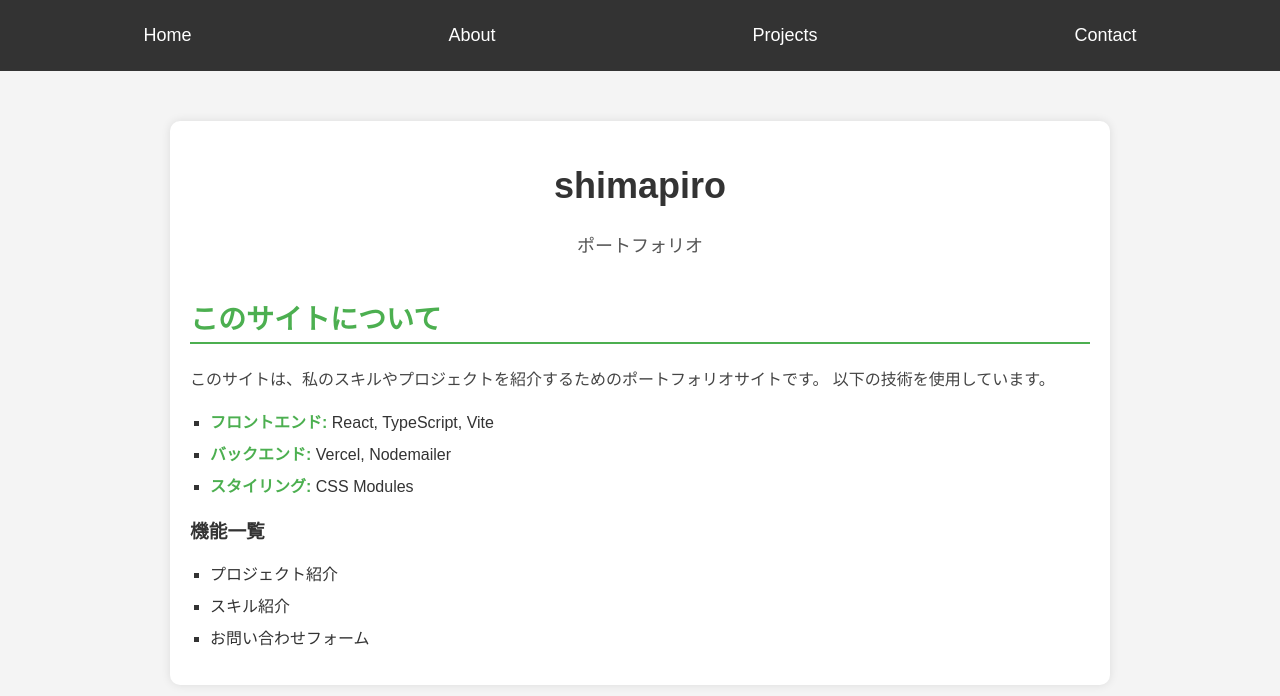
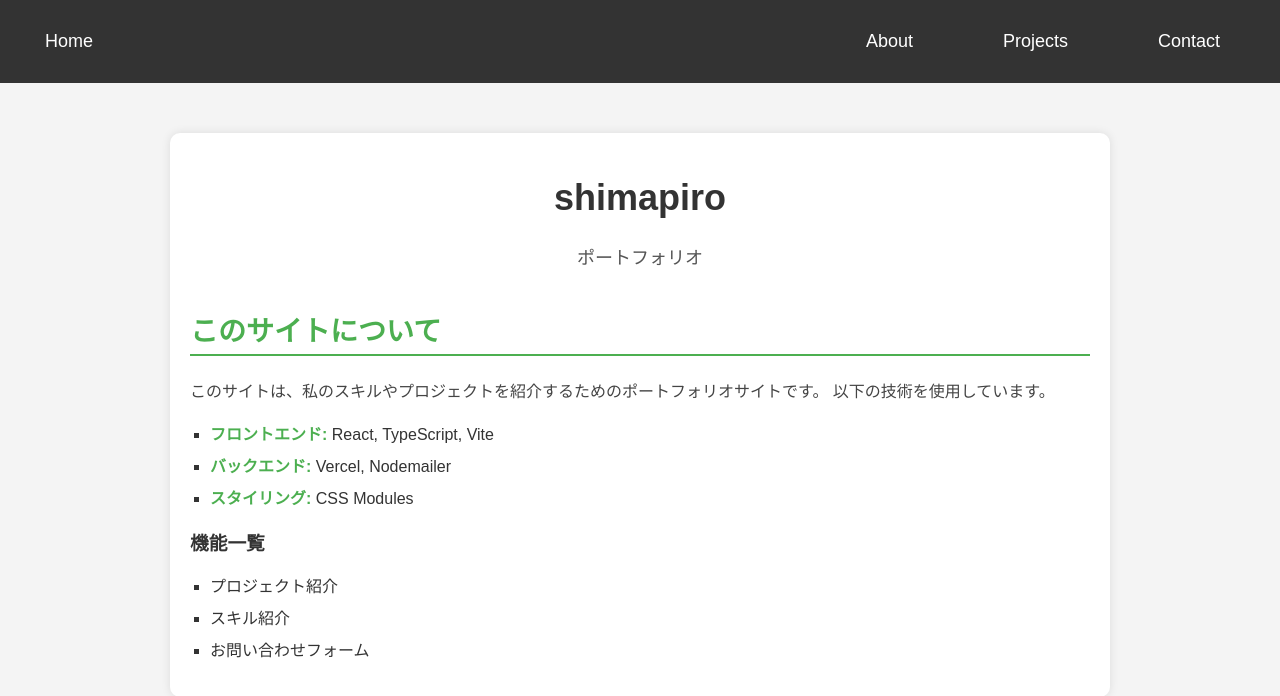
Before and after one commit to shimapiro/my-portfolio, a React (Vite) app: page / in a window 1280 px wide. Shown: the top 696 px of the page. Built offline with nearby package versions, Linux system fonts and the light colour scheme.

Commit message:
💄 ハンバーガーメニュー

```diff
--- a/src/components/Navbar.tsx
+++ b/src/components/Navbar.tsx
@@ -1,14 +1,31 @@
-import React from 'react';
+import React, { useState } from 'react';
 import { Link } from 'react-router-dom';
 import '../styles/Navbar.css';
 
 const Navbar: React.FC = () => {
+  const [isOpen, setIsOpen] = useState(false);
+
+  // ハンバーガーメニューの開閉を切り替え
+  const toggleMenu = () => {
+    setIsOpen(!isOpen);
+  };
+
   return (
     <nav className="navbar">
-      <Link to="/">Home</Link>
-      <Link to="/about">About</Link>
-      <Link to="/projects">Projects</Link>
-      <Link to="/contact">Contact</Link>
+      <div className="navbar-brand">
+        <Link to="/">Home</Link>
+        <div className="hamburger" onClick={toggleMenu}>
+          {/* ハンバーガーアイコン */}
+          <div className="bar"></div>
+          <div className="bar"></div>
+          <div className="bar"></div>
+        </div>
+      </div>
+      <ul className={`nav-links ${isOpen ? 'open' : ''}`}>
+        <li><Link to="/about" onClick={toggleMenu}>About</Link></li>
+        <li><Link to="/projects" onClick={toggleMenu}>Projects</Link></li>
+        <li><Link to="/contact" onClick={toggleMenu}>Contact</Link></li>
+      </ul>
     </nav>
   );
 };
--- a/src/styles/Navbar.css
+++ b/src/styles/Navbar.css
@@ -1,7 +1,8 @@
+/* ナビゲーションバー全体のスタイル */
 .navbar {
   display: flex;
   align-items: center;
-  justify-content: space-around;
+  justify-content: space-between;
   background-color: #333;
   padding: 15px;
 }
@@ -13,6 +14,52 @@
   margin: 0 10px;
 }
 
-.navbar img {
-  height: 40px;
+/* ハンバーガーメニューのスタイル */
+.hamburger {
+  display: none;
+  flex-direction: column;
+  cursor: pointer;
 }
+
+.bar {
+  background-color: white;
+  height: 4px;
+  width: 30px;
+  margin: 5px 0;
+}
+
+/* ナビゲーションリンクのスタイル */
+.nav-links {
+  display: flex;
+  list-style: none;
+}
+
+.nav-links li {
+  margin: 0 15px;
+}
+
+/* スマホサイズ用のスタイル */
+@media (max-width: 768px) {
+  .hamburger {
+    display: flex;
+  }
+
+  .nav-links {
+    position: absolute;
+    top: 60px;
+    left: 0;
+    width: 100%;
+    background-color: #333;
+    flex-direction: column;
+    text-align: center;
+    display: none;
+  }
+
+  .nav-links.open {
+    display: flex;
+  }
+
+  .nav-links li {
+    margin: 15px 0;
+  }
+}
```
